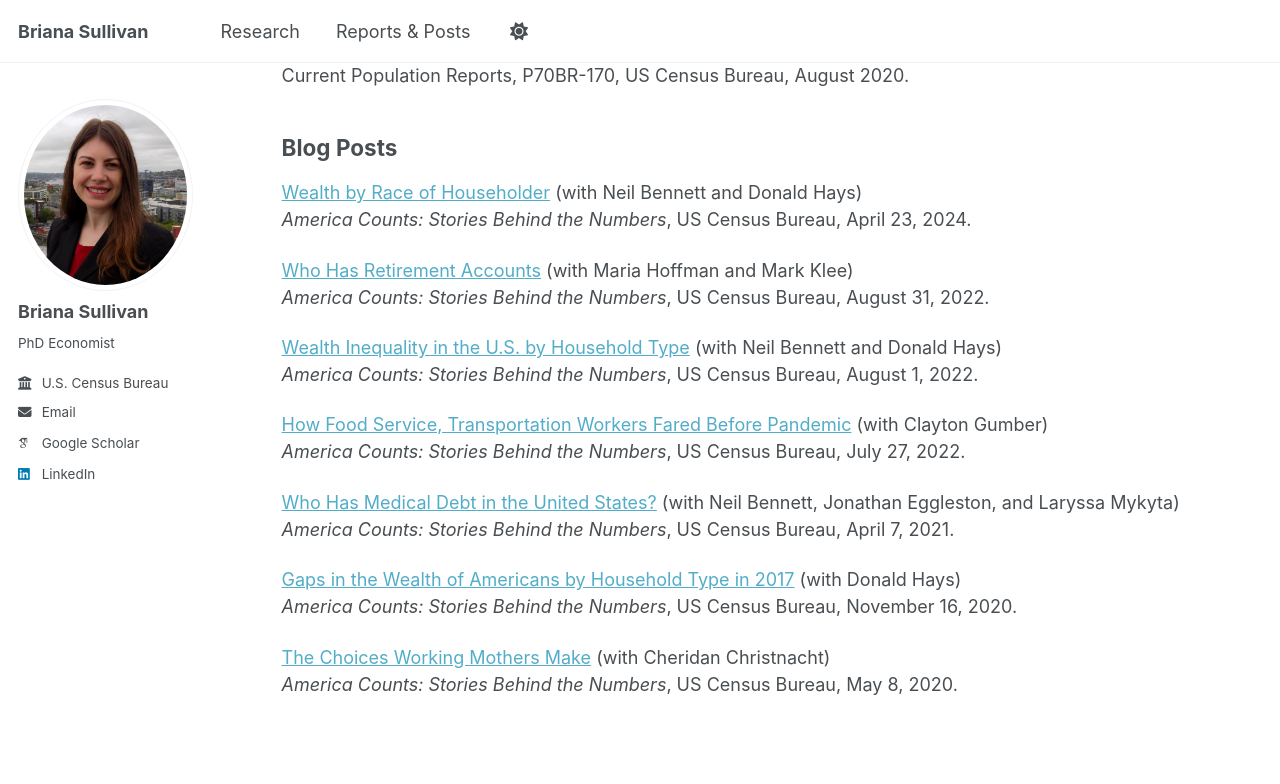
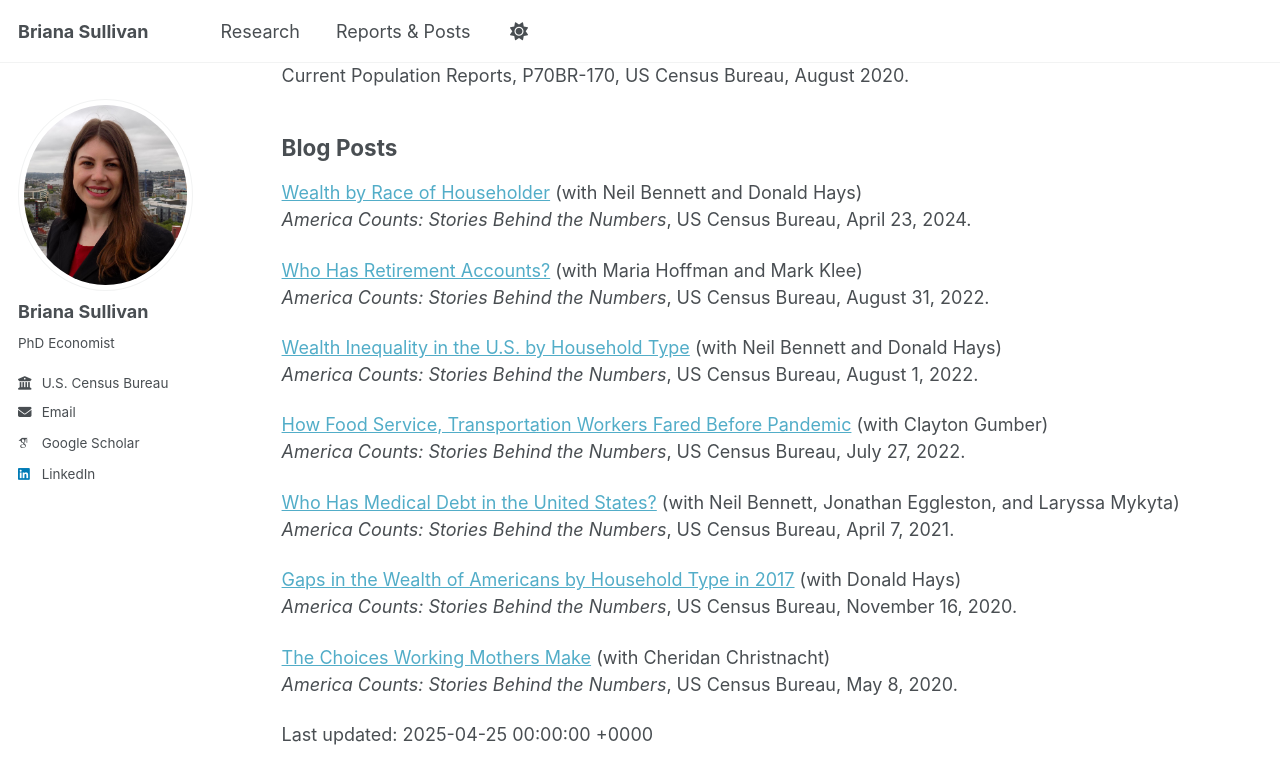
Before and after one commit to bdsullivan-econ/bdsullivan-econ.github.io, a Jekyll site: the page built from _pages/posts.html, in a window 1280 px wide and 900 px high, scrolled down 610 px. Shown: the top 784 px of the window. Built offline with Jekyll 4.4.1, drawn with Linux system fonts in a browser that asks for light colours; some web fonts are replaced.

Commit message:
Update posts.html

```diff
--- a/_pages/posts.html
+++ b/_pages/posts.html
@@ -3,6 +3,7 @@ layout: archive
 title: "Reports & Blog Posts"
 permalink: /posts/
 author_profile: true
+last_modified_at:   2025-04-25 0:00:00 +0000
 ---
 
 {% if site.author.googlescholar %}
@@ -60,7 +61,7 @@ author_profile: true
 		</p>
 
 		<p>
-			<a target="_blank" rel="noopener noreferrer" href="https://www.census.gov/library/stories/2022/08/who-has-retirement-accounts.html#:~:text=Baby%20boomers%2C%20men%20and%20non,Census%20Bureau%20data%20released%20today.">Who Has Retirement Accounts</a> (with Maria Hoffman and Mark Klee)
+			<a target="_blank" rel="noopener noreferrer" href="https://www.census.gov/library/stories/2022/08/who-has-retirement-accounts.html#:~:text=Baby%20boomers%2C%20men%20and%20non,Census%20Bureau%20data%20released%20today.">Who Has Retirement Accounts?</a> (with Maria Hoffman and Mark Klee)
 			<br>
 			<em>America Counts: Stories Behind the Numbers</em>, US Census Bureau, August 31, 2022.
 		</p>
@@ -78,7 +79,7 @@ author_profile: true
 		</p>
 
 		<p>
-			<a target="_blank" rel="noopener noreferrer" href="">Who Has Medical Debt in the United States?</a> (with Neil Bennett, Jonathan Eggleston, and Laryssa Mykyta)
+			<a target="_blank" rel="noopener noreferrer" href="https://www.census.gov/library/stories/2021/04/who-had-medical-debt-in-united-states.html">Who Has Medical Debt in the United States?</a> (with Neil Bennett, Jonathan Eggleston, and Laryssa Mykyta)
 			<br>
 			<em>America Counts: Stories Behind the Numbers</em>, US Census Bureau, April 7, 2021.
 		</p>
@@ -95,4 +96,7 @@ author_profile: true
 			<em>America Counts: Stories Behind the Numbers</em>, US Census Bureau, May 8, 2020.
 		</p>
 </body>
+<footer>
+	 Last updated: {{ page.last_modified_at | date: date_format }}
+</footer>
 </html>
```
